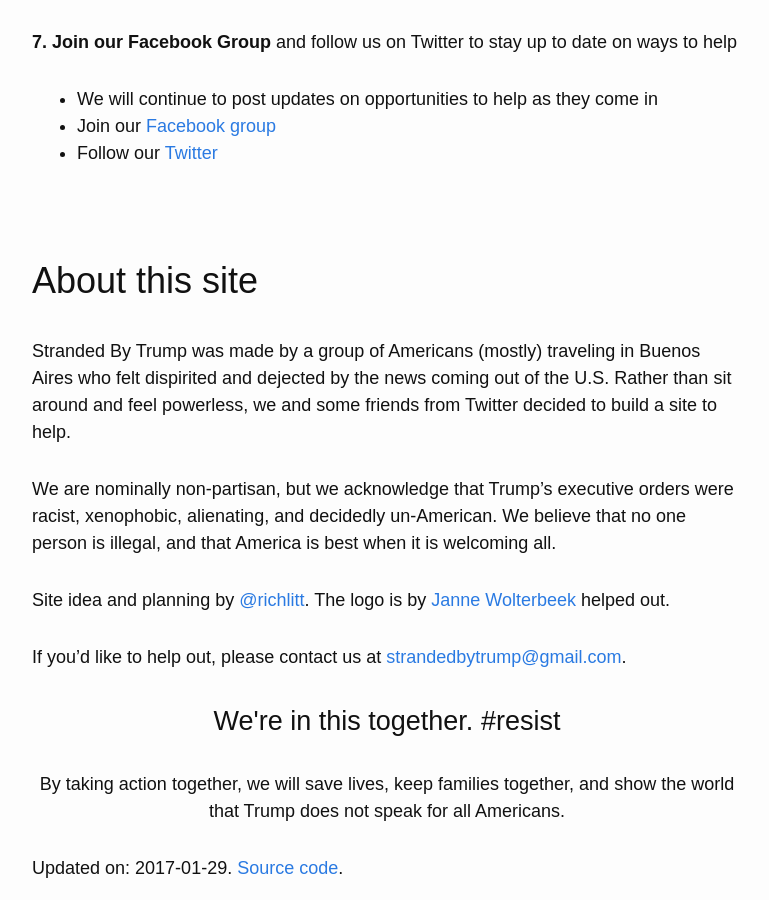
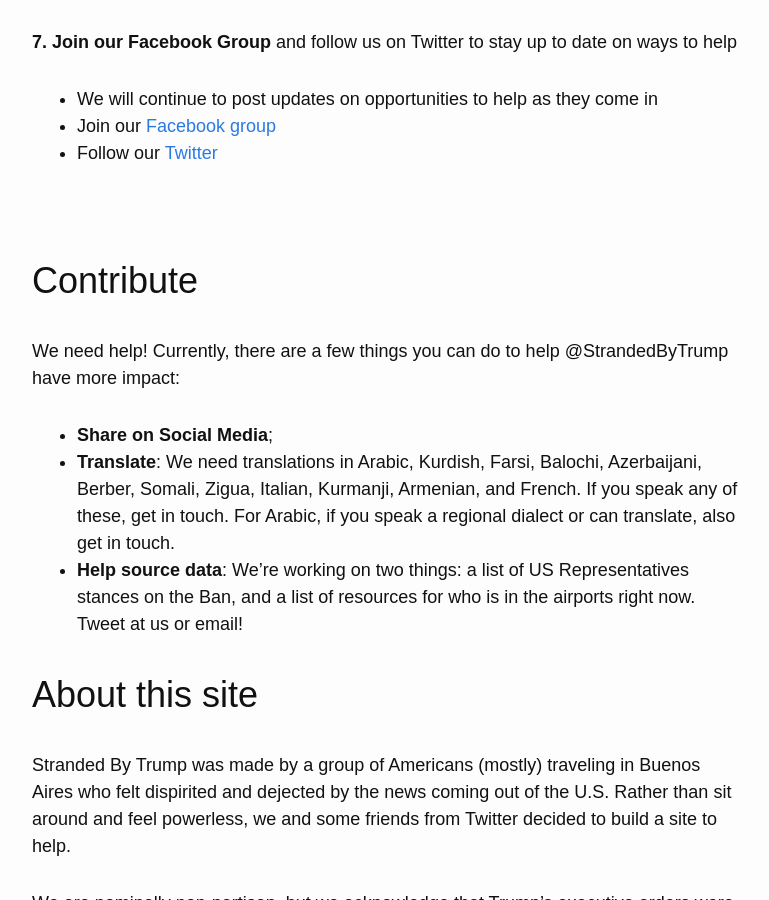
Before and after one commit to RichardLitt/stranded-by-trump, a Jekyll site: the page built from index.md, in a window 1280 px wide and 900 px high, scrolled down 3757 px. Shown: the whole window, without its empty margins (253-1022 px from the left). Built offline with Jekyll 4.4.1, drawn with Linux system fonts in a browser that asks for light colours; nearby versions of some CDN libraries; our own code applies the rules of GitHub Pages for plain Markdown files.

Commit message:
Added Contribute

```diff
--- a/index.md
+++ b/index.md
@@ -114,6 +114,13 @@ This can be done from Skype as well as from a phone in the States. Here is [a li
 
 <br/>
 
+# Contribute
+
+We need help! Currently, there are a few things you can do to help @StrandedByTrump have more impact:
+- **Share on Social Media**;
+- **Translate**: We need translations in Arabic, Kurdish, Farsi, Balochi, Azerbaijani, Berber, Somali, Zigua, Italian, Kurmanji, Armenian, and French. If you speak any of these, get in touch. For Arabic, if you speak a regional dialect or can translate, also get in touch.
+- **Help source data**: We're working on two things: a list of US Representatives stances on the Ban, and a list of resources for who is in the airports right now. Tweet at us or email!
+
 # About this site
 
 Stranded By Trump was made by a group of Americans (mostly) traveling in Buenos Aires who felt dispirited and dejected by the news coming out of the U.S. Rather than sit around and feel powerless, we and some friends from Twitter decided to build a site to help.
```
